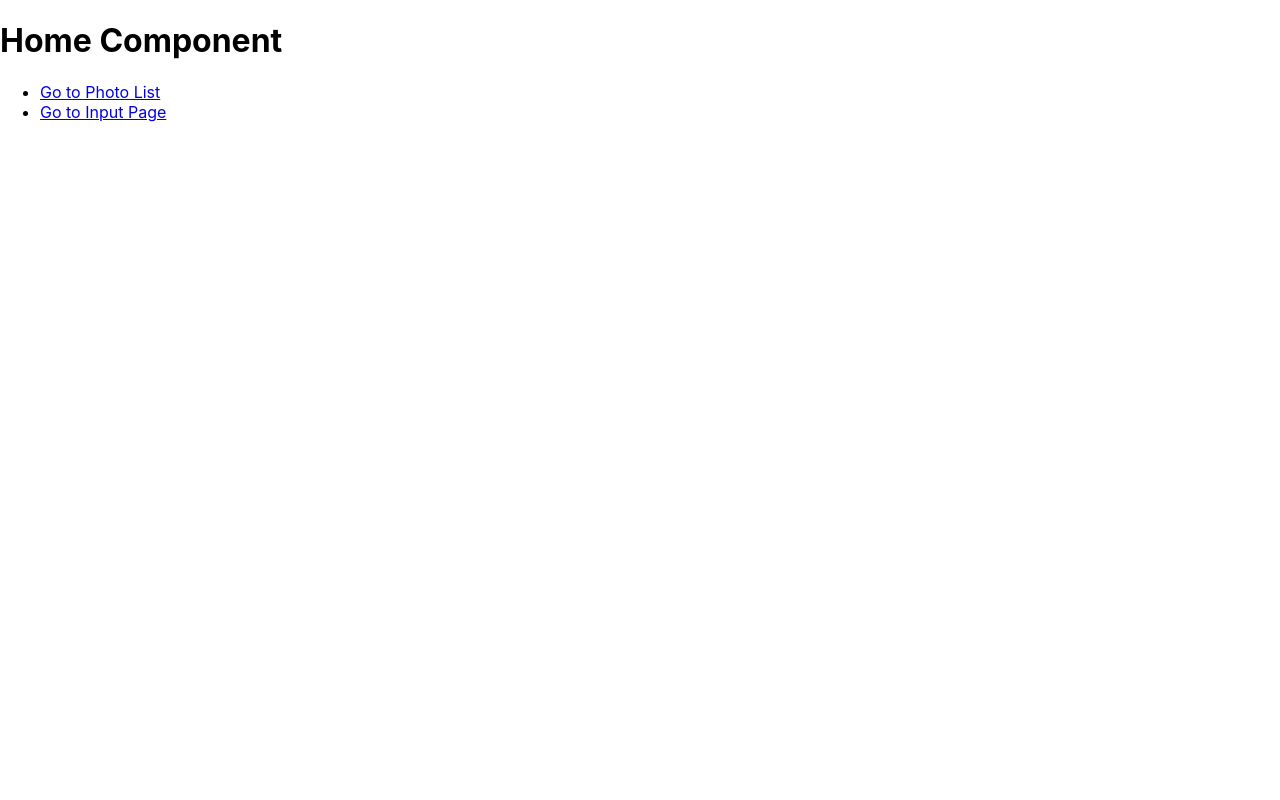
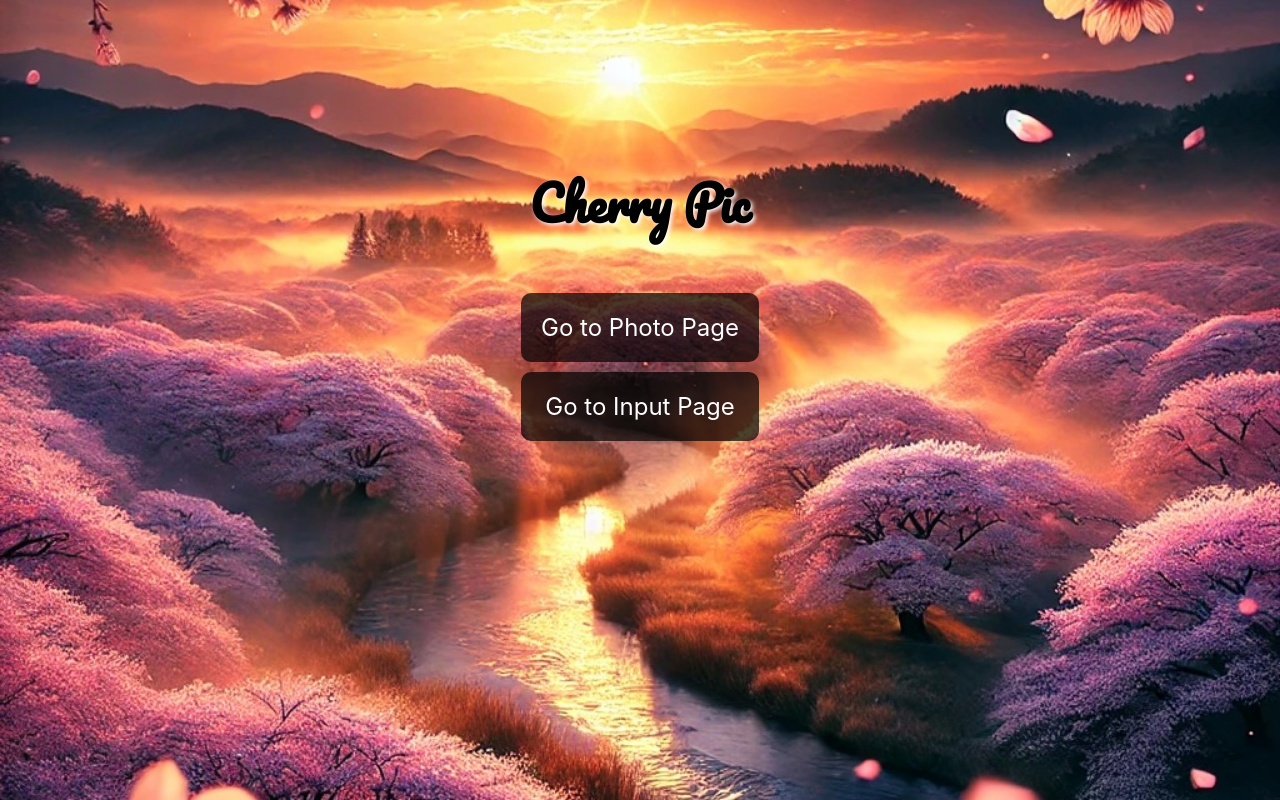
Before and after one commit to f-tash/Cherry-Pic, a React (Create React App) app in the folder Front/front-react-project/: page / in a window 1280 px wide. Built offline with nearby package versions, Linux system fonts and the light colour scheme; a web font is replaced by a local one.

Commit message:
update Home title background

```diff
--- a/Front/front-react-project/public/index.html
+++ b/Front/front-react-project/public/index.html
@@ -24,7 +24,9 @@
       work correctly both with client-side routing and a non-root public URL.
       Learn how to configure a non-root public URL by running `npm run build`.
     -->
-    <title>React App</title>
+    <title>Cherry Pic</title>
+    <link href="https://fonts.googleapis.com/css2?family=Pacifico&display=swap" rel="stylesheet">
+
   </head>
   <body>
     <noscript>You need to enable JavaScript to run this app.</noscript>
--- a/Front/front-react-project/src/Home.tsx
+++ b/Front/front-react-project/src/Home.tsx
@@ -3,22 +3,64 @@ import React from "react";
 
 const Home: React.FC = () => {
   return (
-    <div>
-      <h1>Home Component</h1>
+    <div
+      style={{
+        position: "fixed",
+        display: "flex",
+        flexDirection: "column",
 
-
+        alignItems: "center",
+        backgroundImage: "url('/background.jpeg')",
+        backgroundSize: "cover",
+        backgroundPosition: "center",
+        minHeight: "100vh",
+        minWidth: "100vw",
+        textAlign: "center",
+      }}
+    >
+      <h1 style={{ fontFamily: "'Pacifico', cursive" ,textShadow: "2px 2px 4px #ffffff", color: "Black", fontSize: "48px", marginTop: "20vh" }}>
+        Cherry Pic
+      </h1>
       <nav>
-        <ul>
+        <ul style={{ listStyle: "none", padding: 0 }}>
           <li>
-            <Link to="/photo-list">Go to Photo List</Link>
+            <Link
+              to="/photo-list"
+              style={{
+                display: "block",
+                fontSize: "24px",
+                padding: "20px",
+                margin: "10px 0",
+                backgroundColor: "rgba(0, 0, 0, 0.7)",
+                color: "white",
+                textDecoration: "none",
+                borderRadius: "10px",
+              }}
+            >
+              Go to Photo Page
+            </Link>
           </li>
           <li>
-            <Link to="/input">Go to Input Page</Link>
+            <Link
+              to="/input"
+              style={{
+                display: "block",
+                fontSize: "24px",
+                padding: "20px",
+                margin: "10px 0",
+                backgroundColor: "rgba(0, 0, 0, 0.7)",
+                color: "white",
+                textDecoration: "none",
+                borderRadius: "10px",
+              }}
+            >
+              Go to Input Page
+            </Link>
           </li>
         </ul>
       </nav>
     </div>
   );
-};
+}
 
 export default Home;
```
Also changed, not shown: Front/front-react-project/public/background.jpeg (added).
